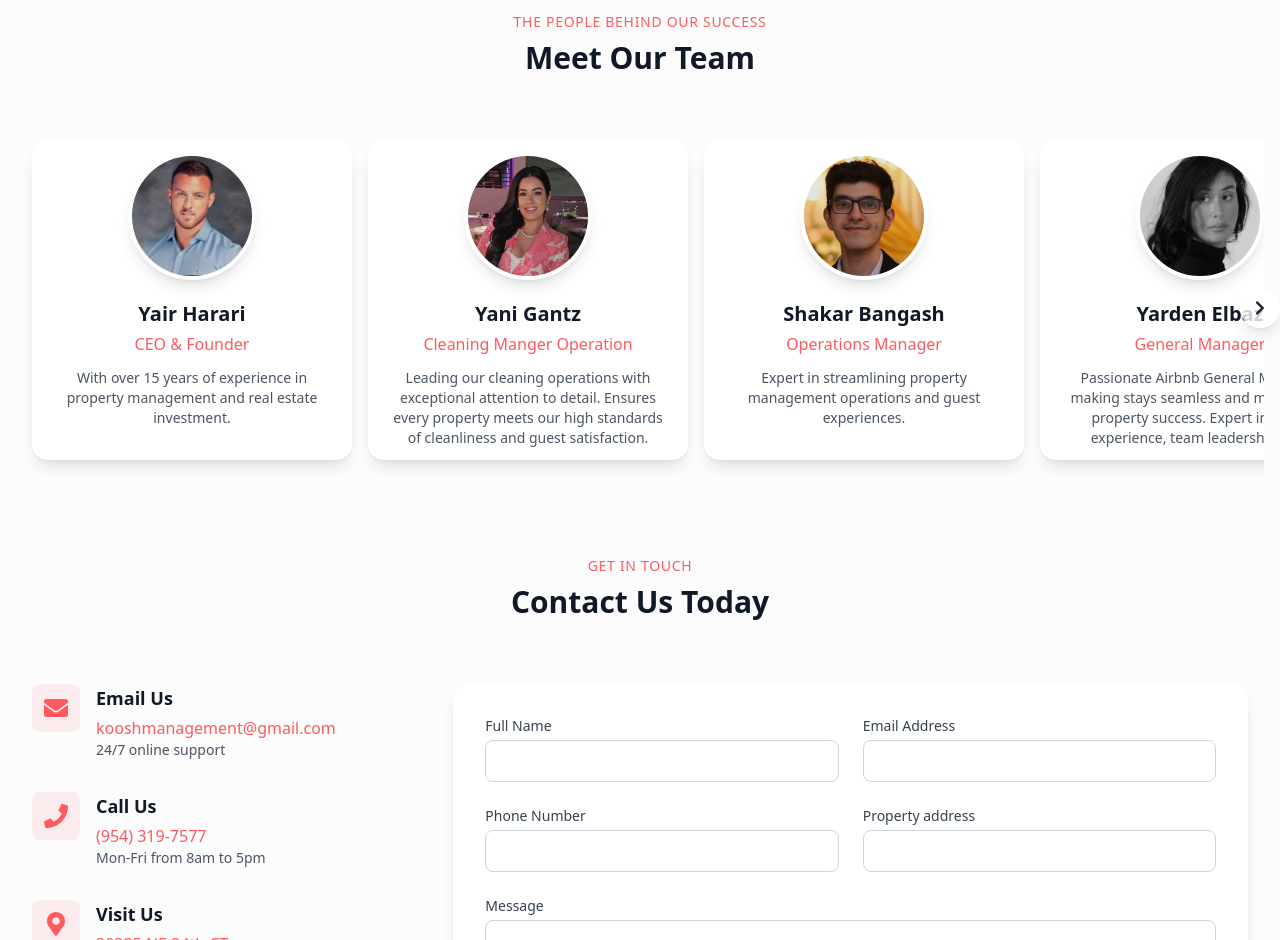
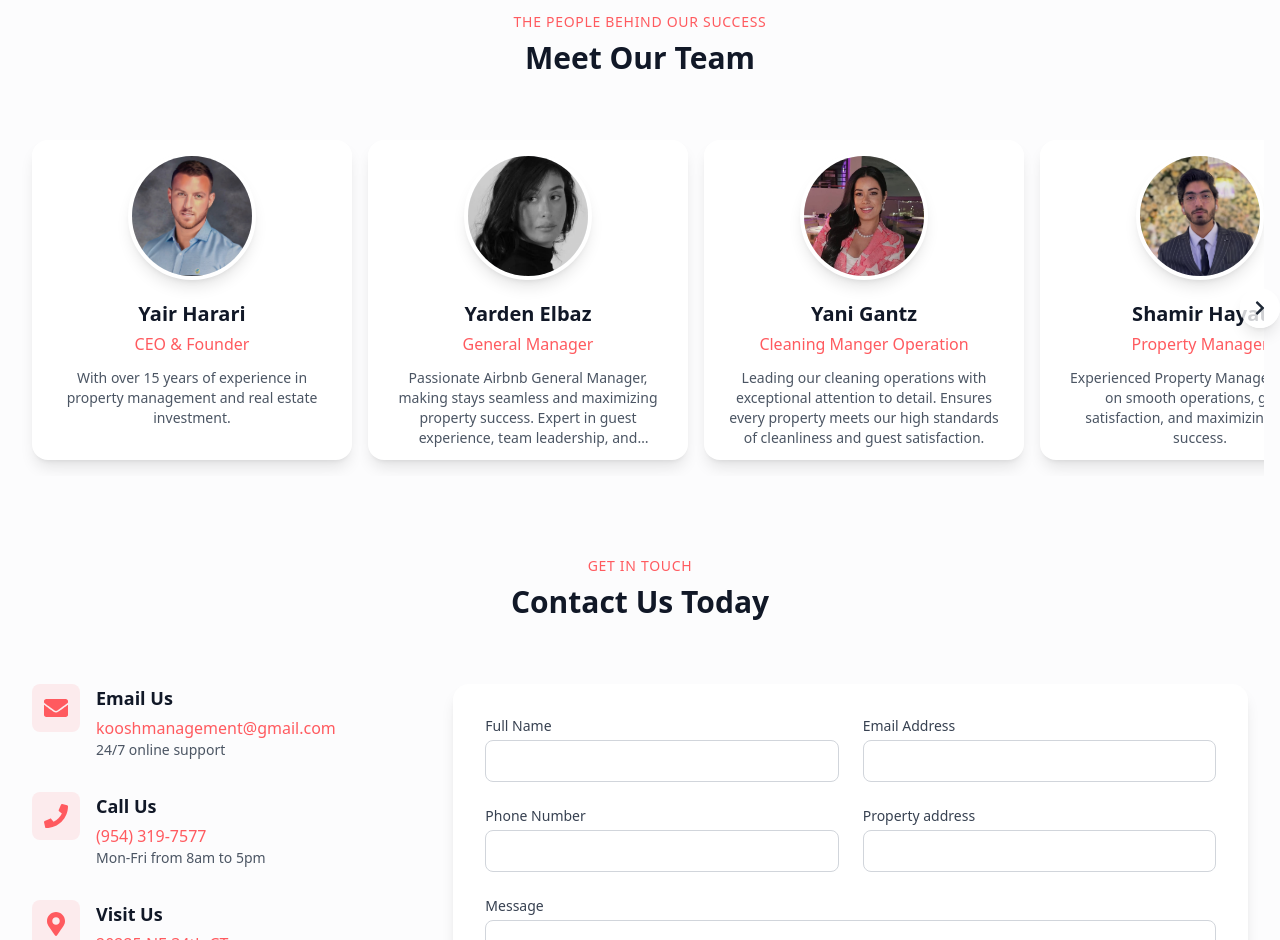
Before and after one commit to IdanHarari11/Koosh-managment, a Next.js app: page / in a window 1280 px wide. Shown: the part 5240-6180 px from the top of the page. Built offline with nearby package versions, Linux system fonts and the light colour scheme.

Commit message:
Update team members section with new order and added team member

```diff
--- a/src/components/OurTeamSection.jsx
+++ b/src/components/OurTeamSection.jsx
@@ -19,10 +19,43 @@ const teamMembers = [
     }
   },
   {
+    name: 'Yarden Elbaz',
+    role: 'General Manager',
+    image: '/images/team/YardenElbaz.jpeg',
+    bio: 'Passionate Airbnb General Manager, making stays seamless and maximizing property success. Expert in guest experience, team leadership, and boosting bookings with smart strategies.',
+    social: {
+      linkedin: 'https://linkedin.com',
+      twitter: 'https://twitter.com',
+      email: 'mailto:emma@kooshmanagement.com'
+    }
+  },
+  {
     name: 'Yani Gantz',
     role: 'Cleaning Manger Operation',
     image: '/images/team/Yani.jpeg',
     bio: 'Leading our cleaning operations with exceptional attention to detail. Ensures every property meets our high standards of cleanliness and guest satisfaction.',
+    social: {
+      linkedin: 'https://linkedin.com',
+      twitter: 'https://twitter.com',
+      email: 'mailto:michael@kooshmanagement.com'
+    }
+  },
+  {
+    name: 'Shamir Hayat',
+    role: 'Property Manager',
+    image: '/images/team/Shamir.jpeg',
+    bio: 'Experienced Property Manager focused on smooth operations, guest satisfaction, and maximizing rental success.',
+    social: {
+      linkedin: 'https://linkedin.com',
+      twitter: 'https://twitter.com',
+      email: 'mailto:michael@kooshmanagement.com'
+    }
+  },
+  {
+    name: 'Mir Muhha',
+    role: 'Property Manager',
+    image: '/images/team/MirMuhha.jpeg',
+    bio: 'Specialized in luxury property management and guest relations.',
     social: {
       linkedin: 'https://linkedin.com',
       twitter: 'https://twitter.com',
@@ -41,36 +74,14 @@ const teamMembers = [
     }
   },
   {
-    name: 'Yarden Elbaz',
-    role: 'General Manager',
-    image: '/images/team/YardenElbaz.jpeg',
-    bio: 'Passionate Airbnb General Manager, making stays seamless and maximizing property success. Expert in guest experience, team leadership, and boosting bookings with smart strategies.',
+    name: 'Andrea Posibo',
+    role: 'Maintenance Assistant',
+    image: '/images/team/AndreaPosibo.jpg',
+    bio: 'Handles property maintenance, repairs, and coordination with service providers, ensuring all units remain in top condition.',
     social: {
       linkedin: 'https://linkedin.com',
       twitter: 'https://twitter.com',
-      email: 'mailto:emma@kooshmanagement.com'
-    }
-  },
-  {
-    name: 'Mir Muhha',
-    role: 'Property Manager',
-    image: '/images/team/MirMuhha.jpeg',
-    bio: 'Specialized in luxury property management and guest relations.',
-    social: {
-      linkedin: 'https://linkedin.com',
-      twitter: 'https://twitter.com',
-      email: 'mailto:michael@kooshmanagement.com'
-    }
-  },
-  {
-    name: 'Shamir Hayat',
-    role: 'Property Manager',
-    image: '/images/team/Shamir.jpeg',
-    bio: 'Experienced Property Manager focused on smooth operations, guest satisfaction, and maximizing rental success.',
-    social: {
-      linkedin: 'https://linkedin.com',
-      twitter: 'https://twitter.com',
-      email: 'mailto:michael@kooshmanagement.com'
+      email: 'mailto:sarah@kooshmanagement.com'
     }
   },
 ];
```
Also changed, not shown: public/images/team/AndreaPosibo.jpg (added).
